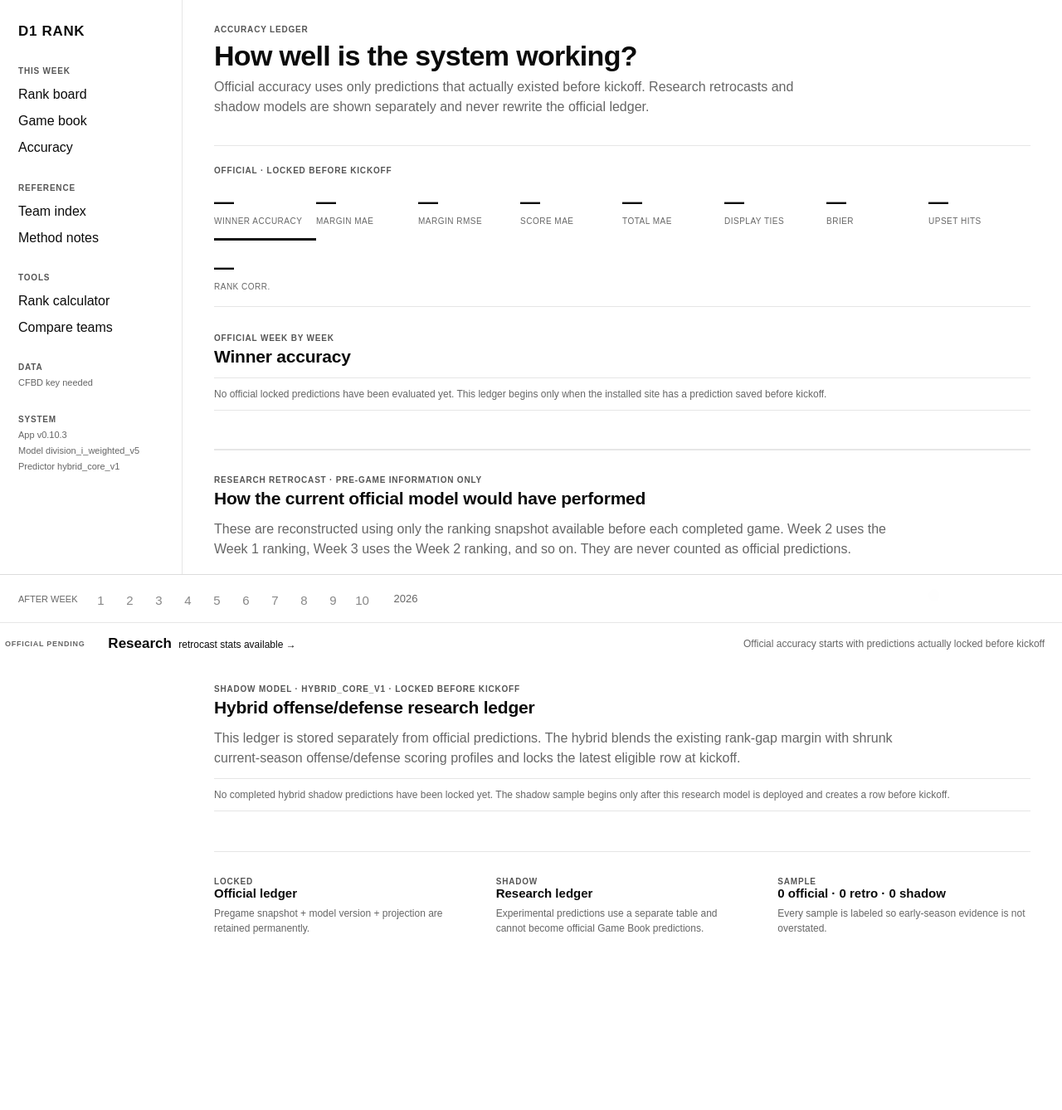
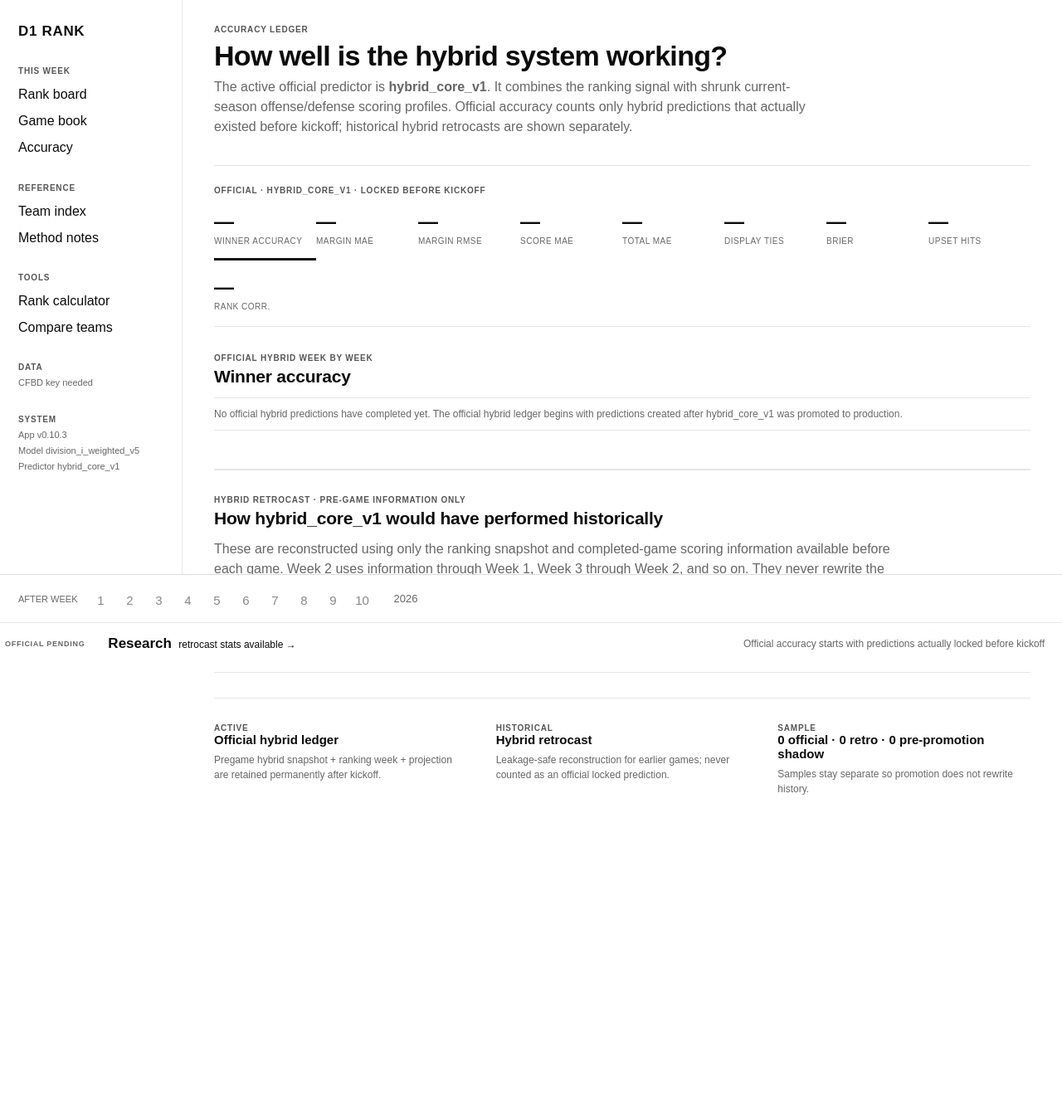
Before and after one commit to larrybillinger/NCAA_BCS_RANKING_CALCULATOR, a FastAPI app: page /stats?metric=winner_accuracy in a window 1280 px wide. Shown: the whole page at 83% size. After the commit the page ends 958 px from the top, so only its background shows below. Run offline with FastAPI, Linux system fonts and the light colour scheme; data that the repository does not hold is empty.

Commit message:
Make Accuracy page hybrid-first after predictor promotion

```diff
--- a/src/ncaa_rankings/web/templates/stats.html
+++ b/src/ncaa_rankings/web/templates/stats.html
@@ -19,10 +19,10 @@
 </div>
 {% endmacro %}
 <header class="page-head">
-  <div><div class="eyebrow">ACCURACY LEDGER</div><h1>How well is the system working?</h1><p>Official accuracy uses only predictions that actually existed before kickoff. Research retrocasts and shadow models are shown separately and never rewrite the official ledger.</p></div>
+  <div><div class="eyebrow">ACCURACY LEDGER</div><h1>How well is the hybrid system working?</h1><p>The active official predictor is <strong>hybrid_core_v1</strong>. It combines the ranking signal with shrunk current-season offense/defense scoring profiles. Official accuracy counts only hybrid predictions that actually existed before kickoff; historical hybrid retrocasts are shown separately.</p></div>
 </header>
 
-<div class="section-kicker stats-section-label">OFFICIAL · LOCKED BEFORE KICKOFF</div>
+<div class="section-kicker stats-section-label">OFFICIAL · HYBRID_CORE_V1 · LOCKED BEFORE KICKOFF</div>
 <section class="metric-strip">
   <a class="{% if metric == 'winner_accuracy' %}active{% endif %}" href="/stats?metric=winner_accuracy"><strong>{{ metrics.winner_accuracy|pct if metrics.games else '—' }}</strong><span>winner accuracy</span></a>
   <a class="{% if metric == 'spread_mae' %}active{% endif %}" href="/stats?metric=spread_mae"><strong>{{ metrics.spread_mae|num if metrics.games else '—' }}</strong><span>margin MAE</span></a>
@@ -36,18 +36,18 @@
 </section>
 
 <section class="chart-section">
-  <div class="section-kicker">OFFICIAL WEEK BY WEEK</div><h2>{{ metric_label }}</h2>
+  <div class="section-kicker">OFFICIAL HYBRID WEEK BY WEEK</div><h2>{{ metric_label }}</h2>
   {% if weekly_metrics %}
     {{ week_bars(weekly_metrics, metric) }}
   {% else %}
-    <div class="empty-panel">No official locked predictions have been evaluated yet. This ledger begins only when the installed site has a prediction saved before kickoff.</div>
+    <div class="empty-panel">No official hybrid predictions have completed yet. The official hybrid ledger begins with predictions created after hybrid_core_v1 was promoted to production.</div>
   {% endif %}
 </section>
 
 <section class="research-section">
-  <div class="section-kicker">RESEARCH RETROCAST · PRE-GAME INFORMATION ONLY</div>
-  <h2>How the current official model would have performed</h2>
-  <p class="muted">These are reconstructed using only the ranking snapshot available before each completed game. Week 2 uses the Week 1 ranking, Week 3 uses the Week 2 ranking, and so on. They are never counted as official predictions.</p>
+  <div class="section-kicker">HYBRID RETROCAST · PRE-GAME INFORMATION ONLY</div>
+  <h2>How hybrid_core_v1 would have performed historically</h2>
+  <p class="muted">These are reconstructed using only the ranking snapshot and completed-game scoring information available before each game. Week 2 uses information through Week 1, Week 3 through Week 2, and so on. They never rewrite the official ledger.</p>
   <div class="metric-strip research-metrics">
     <div><strong>{{ retro_metrics.winner_accuracy|pct if retro_metrics.games else '—' }}</strong><span>winner accuracy</span></div>
     <div><strong>{{ retro_metrics.spread_mae|num if retro_metrics.games else '—' }}</strong><span>margin MAE</span></div>
@@ -64,11 +64,11 @@
   {% endif %}
 </section>
 
+{% if shadow_metrics.games %}
 <section class="research-section">
-  <div class="section-kicker">SHADOW MODEL · HYBRID_CORE_V1 · LOCKED BEFORE KICKOFF</div>
-  <h2>Hybrid offense/defense research ledger</h2>
-  <p class="muted">This ledger is stored separately from official predictions. The hybrid blends the existing rank-gap margin with shrunk current-season offense/defense scoring profiles and locks the latest eligible row at kickoff.</p>
-  {% if shadow_metrics.games %}
+  <div class="section-kicker">PRE-PROMOTION HYBRID SHADOW · LOCKED BEFORE KICKOFF</div>
+  <h2>Archived hybrid shadow sample</h2>
+  <p class="muted">These hybrid_core_v1 rows were locked while the model was still research-only. They remain stored for audit but are not rewritten as official predictions after promotion.</p>
   <div class="metric-strip research-metrics">
     <div><strong>{{ shadow_metrics.winner_accuracy|pct }}</strong><span>winner accuracy</span></div>
     <div><strong>{{ shadow_metrics.spread_mae|num }}</strong><span>margin MAE</span></div>
@@ -79,14 +79,12 @@
     <div><strong>{{ shadow_metrics.brier|num(3) }}</strong><span>Brier</span></div>
     <div><strong>{{ shadow_metrics.games }}</strong><span>locked games</span></div>
   </div>
-  {% else %}
-  <div class="empty-panel">No completed hybrid shadow predictions have been locked yet. The shadow sample begins only after this research model is deployed and creates a row before kickoff.</div>
-  {% endif %}
 </section>
+{% endif %}
 
 <section class="stat-notes">
-  <div><div class="section-kicker">LOCKED</div><h3>Official ledger</h3><p>Pregame snapshot + model version + projection are retained permanently.</p></div>
-  <div><div class="section-kicker">SHADOW</div><h3>Research ledger</h3><p>Experimental predictions use a separate table and cannot become official Game Book predictions.</p></div>
-  <div><div class="section-kicker">SAMPLE</div><h3>{{ metrics.games }} official · {{ retro_metrics.games }} retro · {{ shadow_metrics.games }} shadow</h3><p>Every sample is labeled so early-season evidence is not overstated.</p></div>
+  <div><div class="section-kicker">ACTIVE</div><h3>Official hybrid ledger</h3><p>Pregame hybrid snapshot + ranking week + projection are retained permanently after kickoff.</p></div>
+  <div><div class="section-kicker">HISTORICAL</div><h3>Hybrid retrocast</h3><p>Leakage-safe reconstruction for earlier games; never counted as an official locked prediction.</p></div>
+  <div><div class="section-kicker">SAMPLE</div><h3>{{ metrics.games }} official · {{ retro_metrics.games }} retro · {{ shadow_metrics.games }} pre-promotion shadow</h3><p>Samples stay separate so promotion does not rewrite history.</p></div>
 </section>
 {% endblock %}
```
